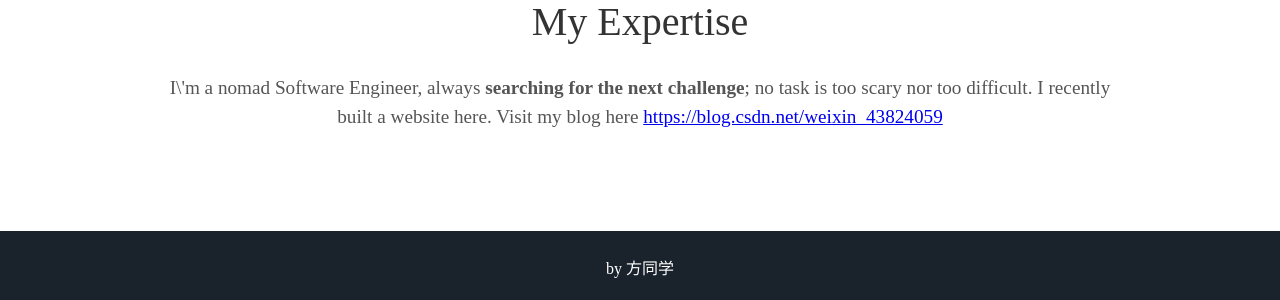
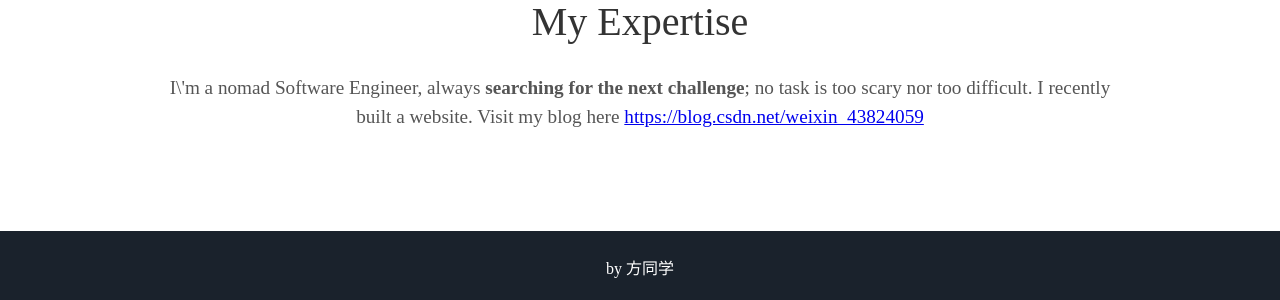
Before and after one commit to FangChao1086/FangChao1086.github.io, a Jekyll site: the page built from index.html, in a window 1280 px wide. Shown: the part 983-1283 px from the top of the page. Built offline with Jekyll 4.4.1, drawn with Linux system fonts in a browser that asks for light colours; some web fonts are replaced.

Commit message:
Update _config.yml

```diff
--- a/_config.yml
+++ b/_config.yml
@@ -6,7 +6,7 @@ description: Jekyll Theme Minimal Resume
 
 # User settings
 username: 方同学
-user_description: I\'m a nomad Software Engineer, always <b>searching for the next challenge</b>; no task is too scary nor too difficult. I recently built a website here. Visit my blog here <a href="https://blog.csdn.net/weixin_43824059" target="_blank">https://blog.csdn.net/weixin_43824059</a>
+user_description: I\'m a nomad Software Engineer, always <b>searching for the next challenge</b>; no task is too scary nor too difficult. I recently built a website. Visit my blog here <a href="https://blog.csdn.net/weixin_43824059" target="_blank">https://blog.csdn.net/weixin_43824059</a>
 user_title: Software Engineer
 email: fangchao1086@163.com
 # twitter_username: lorem_ipsum
```
